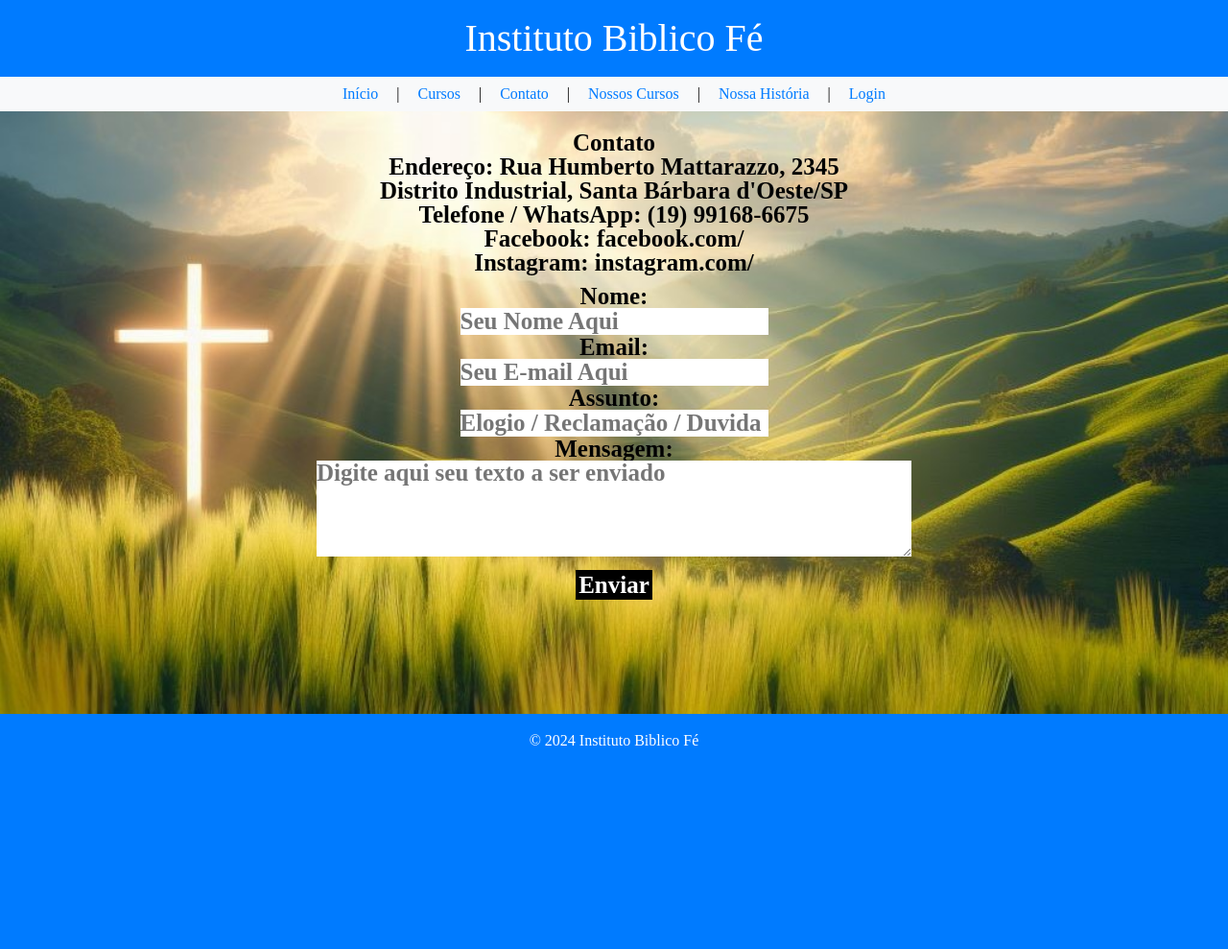
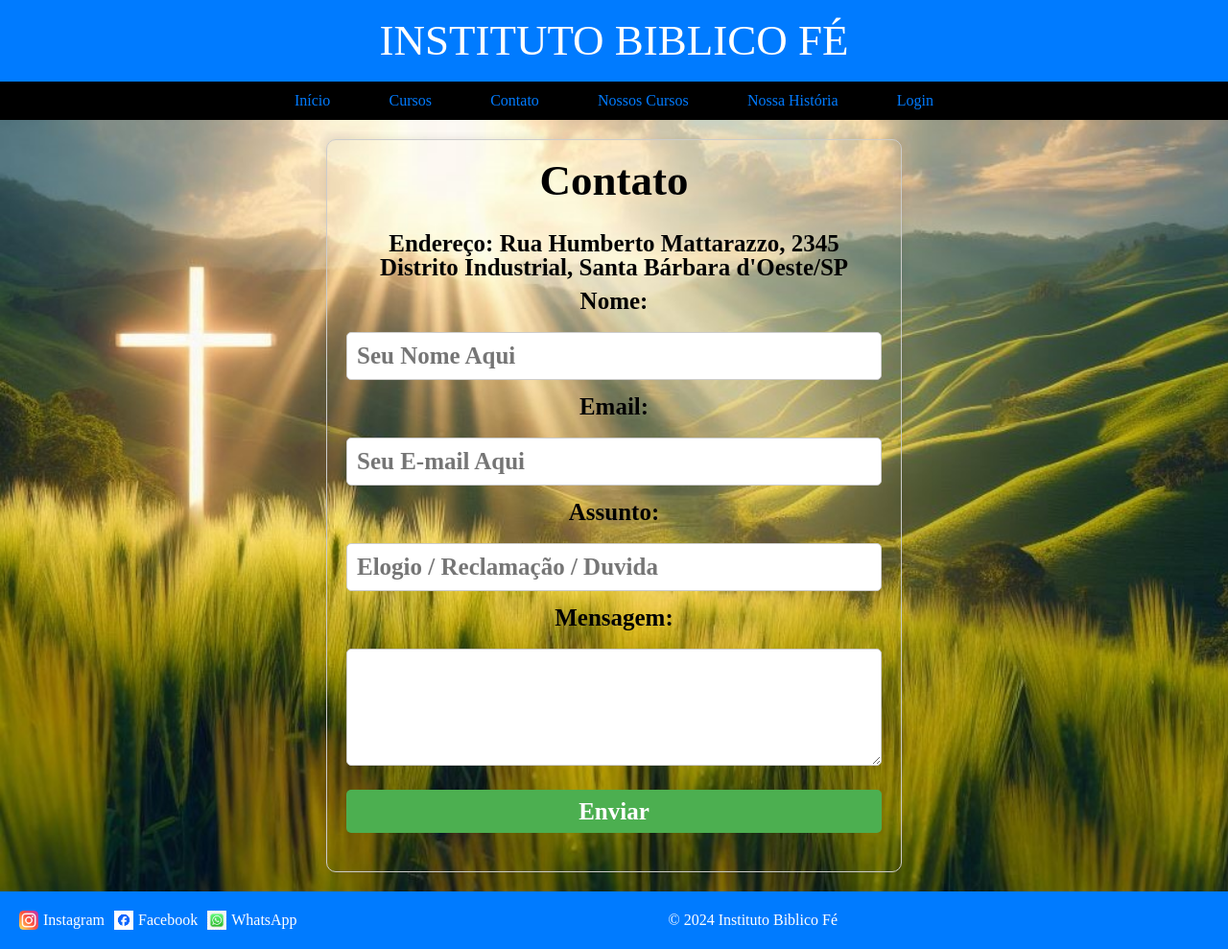
Before and after one commit to Lucas44794/ibfe, a Django app: page //contato in a window 1280 px wide. Shown: the whole page at 96% size. Before the commit the page ends 777 px from the top, so only its background shows below. Run offline with Django 5.2, Linux system fonts and the light colour scheme.

Commit message:
alterando

```diff
--- a/setup/static/styles/style.css
+++ b/setup/static/styles/style.css
@@ -4,6 +4,10 @@ header {
     padding: 20px;
     color: white;
     background-color: #007BFF;
+}
+
+.menuzin{
+    background-color: #000000;
 }
 
 nav {
@@ -122,7 +126,9 @@ footer {
 #cadastroForm button:hover {
     background-color: #218838;
 }
-
+.titulo-pagina{
+    font-size: 85px;
+}
 
 
 /* Consulta de mídia para dispositivos com largura máxima de 600px */
@@ -133,6 +139,7 @@ footer {
     header, nav, main, form, footer {
         margin: 0;
         padding: 10px;
+        font-size: 50px;
     }
     #login {
         height: auto;
--- a/templates/home/base.html
+++ b/templates/home/base.html
@@ -21,13 +21,26 @@
             flex-direction: column;
             min-height: 100vh;
             }
+            .menuzin{
+                padding-top: 12px;
+                padding-bottom: 12px;
+            }
+            .menuzin a{
+                padding: 10px;
+            }
+            .menuzin a:hover{
+                background-color: rgb(229, 255, 80);
+                color: black;
+                font-weight: 400;
+                padding: 10px;
+            }
         </style>
 
     </head>
 
 <body>
     <header>
-        <h1>Instituto Biblico Fé</h1>
+        <h1 class="titulo-pagina" style="font-size: 45px;">INSTITUTO BIBLICO FÉ</h1>
     </header>
     {% include 'home/partials/_menu.html' %}
     {% block content %} {% endblock %}
--- a/templates/home/contato.html
+++ b/templates/home/contato.html
@@ -2,29 +2,22 @@
 {% load static %}
 
 {% block content %}
-
     <main>
-        <section id="contato">
-            <h2>Contato</h2>
-            <!-- Aqui você pode adicionar os dados de contato da empresa, como endereço, telefone, email, redes sociais, etc. -->
-            <p>Endereço: Rua Humberto Mattarazzo, 2345 </p>
-            <p>Distrito Industrial, Santa Bárbara d'Oeste/SP</p>
-            <p>Telefone / WhatsApp: (19) 99168-6675</p>
-            <p>Facebook: facebook.com/</p>
-            <p>Instagram: instagram.com/</p>
-            <!-- Você também pode adicionar um formulário para que os visitantes possam enviar mensagens para a empresa. -->
-            <form id="contatoForm" action="/contato" method="post">
-                <label for="nome">Nome:</label><br>
-                <input type="text" id="nome" name="nome" placeholder="Seu Nome Aqui"><br>
-                <label for="email">Email:</label><br>
-                <input type="email" id="email" name="email" placeholder="Seu E-mail Aqui"><br>
-                <label for="assunto">Assunto:</label><br>
-                <input type="text" id="assunto" name="assunto" placeholder="Elogio / Reclamação / Duvida"><br>
-                <label for="mensagem">Mensagem:</label><br>
-                <textarea id="mensagem" name="mensagem" rows="4" cols="50" placeholder="Digite aqui seu texto a ser enviado"></textarea><br>
-                <input type="submit" value="Enviar">
+        <section id="contato" style="max-width: 600px; margin: auto; padding: 20px; border: 1px solid #ccc; border-radius: 10px; box-shadow: 0 0 10px rgba(0, 0, 0, 0.1);">
+            <h2 style="text-align: center; color: #000; margin-bottom: 30px; font-size: 45px;">Contato</h2>
+            <p style="color: #000;">Endereço: Rua Humberto Mattarazzo, 2345 </p>
+            <p style="color: #000;">Distrito Industrial, Santa Bárbara d'Oeste/SP</p>
+            <form id="contatoForm" action="/contato" method="post" style="display: flex; flex-direction: column; gap: 15px;">
+                <label for="nome" style="margin-bottom: 5px; color: #000;">Nome:</label>
+                <input type="text" id="nome" name="nome" placeholder="Seu Nome Aqui" style="padding: 10px; border: 1px solid #ccc; border-radius: 5px;">
+                <label for="email" style="margin-bottom: 5px; color: #000;">Email:</label>
+                <input type="email" id="email" name="email" placeholder="Seu E-mail Aqui" style="padding: 10px; border: 1px solid #ccc; border-radius: 5px;">
+                <label for="assunto" style="margin-bottom: 5px; color: #000;">Assunto:</label>
+                <input type="text" id="assunto" name="assunto" placeholder="Elogio / Reclamação / Duvida" style="padding: 10px; border: 1px solid #ccc; border-radius: 5px;">
+                <label for="mensagem" style="margin-bottom: 5px; color: #000;">Mensagem:</label>
+                <textarea id="mensagem" name="mensagem" rows="4" style="padding: 10px; border: 1px solid #ccc; border-radius: 5px; width: 100%;"></textarea>
+                <input type="submit" value="Enviar" style="padding: 10px 20px; background-color: #4CAF50; color: white; border: none; border-radius: 5px; cursor: pointer; transition: background-color 0.3s;">
             </form>
         </section>
     </main>
-
-    {% endblock %}
+{% endblock %}
--- a/templates/home/partials/_footer.html
+++ b/templates/home/partials/_footer.html
@@ -1,4 +1,26 @@
 {% load static %}
-<footer>
-    <p>© 2024 Instituto Biblico Fé</p>
+<footer style="display: flex; justify-content: space-between; align-items: center; padding: 20px; background-color: #007BFF; color: white;">
+    <div class="social-media" style="display: flex; align-items: center;">
+        <ul style="list-style: none; margin: 0; padding: 0; display: flex;">
+            <li style="display: flex; align-items: center; margin-right: 10px;">
+                <a href="https://www.instagram.com/your-instagram-username" target="_blank" style="display: flex; align-items: center; text-decoration: none; color: white;">
+                    <img src="{% static 'assets/instagram.png' %}" alt="Instagram" style="width: 20px; height: 20px; margin-right: 5px;">
+                    Instagram
+                </a>
+            </li>
+            <li style="display: flex; align-items: center; margin-right: 10px;">
+                <a href="https://www.facebook.com/your-facebook-page" target="_blank" style="display: flex; align-items: center; text-decoration: none; color: white;">
+                    <img src="{% static 'assets/facebook.png' %}" alt="Facebook" style="width: 20px; height: 20px; margin-right: 5px;">
+                    Facebook
+                </a>
+            </li>
+            <li style="display: flex; align-items: center;">
+                <a href="https://wa.me/your-whatsapp-number" target="_blank" style="display: flex; align-items: center; text-decoration: none; color: white;">
+                    <img src="{% static 'assets/whatsapp.png' %}" alt="WhatsApp" style="width: 20px; height: 20px; margin-right: 5px;">
+                    WhatsApp
+                </a>
+            </li>
+        </ul>
+    </div>
+    <p style="margin: 0; flex-grow: 1; text-align: center;">© 2024 Instituto Biblico Fé</p>
 </footer>
--- a/templates/home/partials/_menu.html
+++ b/templates/home/partials/_menu.html
@@ -1,6 +1,6 @@
 {% load static %}
 
-<nav>
+<nav class="menuzin">
     <a href="{% url 'index' %}">Início</a> |
     <a href="#cursos">Cursos</a> |
     <a href="{% url 'contato' %}">Contato</a> |
--- a/templates/usuarios/cadastro.html
+++ b/templates/usuarios/cadastro.html
@@ -3,9 +3,9 @@
 
 {% block content %}
     <main>
-        <section id="login" style="max-width: 400px; margin: auto; padding: 20px; border: 1px solid #ccc; border-radius: 10px; box-shadow: 0 0 10px rgba(0, 0, 0, 0.1);">
+        <section id="login" style="max-width: 400px; margin: auto; padding: 30px; border: 1px solid #ccc; border-radius: 10px; box-shadow: 0 0 10px rgba(0, 0, 0, 0.1); height: auto; min-height: 400px;">
             <h2 class="h2login" style="text-align: center; color: #333; margin-bottom: 30px; font-size: 40px; padding-top: 15px;">CADASTRO</h2>
-            <form id="cadastroForms" method="post" action="{% url 'login' %}" style="display: flex; flex-direction: column; gap: 15px;">
+            <form id="cadastroForms" method="POST" action="{% url 'cadastro' %}" style="display: flex; flex-direction: column; gap: 15px;">
                 {% csrf_token %}
                 {% for field in form.visible_fields %}
                 <div style="display: flex; flex-direction: column;">
--- a/templates/usuarios/login.html
+++ b/templates/usuarios/login.html
@@ -5,7 +5,7 @@
     <main>
         <section id="login" style="max-width: 400px; margin: auto; padding: 20px; border: 1px solid #ccc; border-radius: 10px; box-shadow: 0 0 10px rgba(0, 0, 0, 0.1);">
             <h2 class="h2login" style="text-align: center; color: #333; margin-bottom: 30px; font-size: 45px;">LOGIN</h2>
-            <form id="loginForm" method="post" action="{% url 'login' %}" style="display: flex; flex-direction: column; gap: 15px;">
+            <form id="loginForm" method="POST" action="{% url 'login' %}" style="display: flex; flex-direction: column; gap: 15px;">
                 {% csrf_token %}
                 {% for field in form.visible_fields %}
                 <div style="display: flex; flex-direction: column;">
```
Also changed, not shown: static/styles/style.css (+47 -10 lines), static/styles/style_menu.css (+0 -9 lines), usuarios/views.py (+37 -2 lines), setup/static/assets/facebook.png (added), setup/static/assets/instagram.png (added), setup/static/assets/whatsapp.png (added), static/assets/facebook.png (added), static/assets/instagram.png (added), static/assets/whatsapp.png (added).
